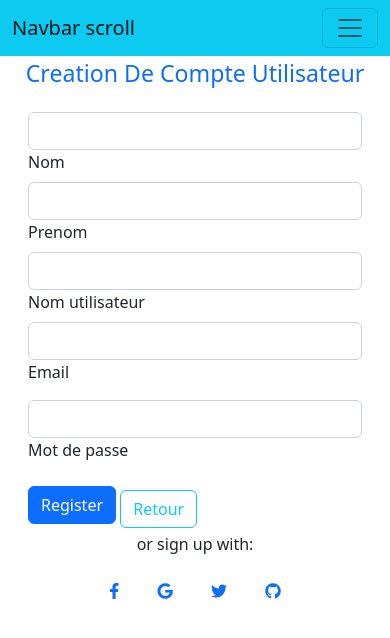
After one commit to Lazare-tech/Projet5_Backend_Authentification_SOME_Lazare, a PHP site: page /register_form.php in a window 390 px wide. The commit adds this page. Shown: the top 638 px of the page. Run offline with PHP 8.4, Linux system fonts and the light colour scheme.

Commit message:
fonctionnalite responsive,authentification,souscription

```diff
--- a/navbar.php
+++ b/navbar.php
@@ -1,11 +1,16 @@
-<nav class="navbar navbar-expand-lg bg-info">
+<?php
+session_start();
+include("config.php");?>
+<nav class="navbar navbar-expand-lg bg-body-tertiary">
   <div class="container-fluid">
-    <a class="navbar-brand" href="#">Navbar</a>
-    <button class="navbar-toggler" type="button" data-bs-toggle="collapse" data-bs-target="#navbarNavDropdown" aria-controls="navbarNavDropdown" aria-expanded="false" aria-label="Toggle navigation">
+    <a class="navbar-brand" href="#">Navbar scroll</a>
+    <button class="navbar-toggler" type="button" data-bs-toggle="collapse" data-bs-target="#navbarScroll"
+      aria-controls="navbarScroll" aria-expanded="false" aria-label="Toggle navigation">
       <span class="navbar-toggler-icon"></span>
     </button>
-    <div class="collapse navbar-collapse" id="navbarNavDropdown">
-      <ul class="navbar-nav">
+    <div class="collapse navbar-collapse" id="navbarScroll">
+      <ul class="navbar-nav me-auto my-2 my-lg-0 navbar-nav-scroll" style="--bs-scroll-height: 100px;">
+
         <li class="nav-item">
           <a class="nav-link active" aria-current="page" href="index.php">Home</a>
         </li>
@@ -20,13 +25,23 @@
           </ul>
         </li>
         <li class="nav-item">
-          <a class="nav-link" href="services.php">Services</a>
-        </li>
-        <li class="nav-item">
           <a class="nav-link" href="contac.php">Contacts</a>
         </li>
+      </ul>
 
-      </ul>
+      <?php if(isset($_SESSION['nom_utilisateur'])){?>
+
+      <?php echo '<a href="#"><button class="btn btn-success">'.''.$_SESSION['nom_utilisateur'].'</button></a>';?>
+
+        <?php echo '<a href="Logout.php"><button class="btn btn-info">Deconnexion</button></a>';?>
+
+      <?php } else { ?>
+
+      <a href="login_form.php"><button class="btn btn-success">Se connecter</button></a>
+      <a href="register_form.php"><button class="btn btn-info">S'inscrire</button></a>
+
+      <?php }?>
+
     </div>
   </div>
 </nav>
--- /dev/null
+++ b/register_form.php
@@ -0,0 +1,124 @@
+<!DOCTYPE html>
+<html lang="en">
+
+<head>
+  <meta charset="UTF-8">
+  <meta name="viewport" content="width=device-width, initial-scale=1.0">
+  <title>Register
+  </title>
+
+
+
+  <script defer src="/script.js"></script>
+  <link href="https://cdn.jsdelivr.net/npm/bootstrap@5.2.3/dist/css/bootstrap.min.css" rel="stylesheet"
+    integrity="sha384-rbsA2VBKQhggwzxH7pPCaAqO46MgnOM80zW1RWuH61DGLwZJEdK2Kadq2F9CUG65" crossorigin="anonymous">
+  <link rel="stylesheet" href="https://cdnjs.cloudflare.com/ajax/libs/font-awesome/5.15.4/css/all.min.css">
+  <script src="https://code.jquery.com/jquery-3.7.0.js"></script>
+  <link rel="stylesheet" href="bootstrap/css/bootstrap.min.css">
+
+
+</head>
+
+<body>
+  <div class="bg-info">
+    <?php include("navbar.php")?>
+  </div>
+  <section class="container">
+
+    <div class="justify-content-center">
+      <div class="row gx-lg-5 align-items-center pt-1">
+        <h3 class="text-center text-primary ">Creation De Compte Utilisateur</h3>
+
+        <div class="col-lg-3"></div>
+        <div class="col-lg-6 ">
+
+          <div class="card bg-glass justify-content-center  border-0 ">
+            <div class="card-body px-md-0  border-0">
+              <form action="register.php" method="post">
+                <!-- 2 column grid layout with text inputs for the first and last names -->
+                <div class="row">
+                  <div class="col-md-12">
+                    <div class="form-outline">
+                      <input type="text" id="form3Example1" class="form-control" name="Nom" />
+                      <label class="form-label" for="form3Example1">Nom</label>
+                    </div>
+                  </div>
+
+                </div>
+                <div class="row">
+                  <div class="col-md-12">
+
+                    <div class="form-outline">
+                      <input type="text" id="form3Example2" class="form-control" name="Prenom" />
+                      <label class="form-label" for="form3Example2">Prenom</label>
+                    </div>
+                  </div>
+                </div>
+                <div class="row">
+                  <div class="col-md-12">
+                    <div class="form-outline">
+                      <input type="text" id="form3Example2" class="form-control" name="nom_utilisateur" />
+                      <label class="form-label" for="form3Example2">Nom utilisateur</label>
+                    </div>
+                  </div>
+
+                </div>
+                <div class="row">
+                  <div class="col-md-12">
+                    <!-- Email input -->
+                    <div class="form-outline mb-2">
+                      <input type="email" id="form3Example3" class="form-control" name="Email" />
+                      <label class="form-label" for="form3Example3">Email</label>
+                    </div>
+                  </div>
+                </div>
+                <div class="row">
+                  <!-- Password input -->
+                  <div class="col-md-12">
+                    <div class="form-outline mb-3">
+                      <input type="password" id="form3Example4" class="form-control" name="Mot_de_passe" />
+                      <label class="form-label" for="form3Example4">Mot de passe</label>
+                    </div>
+                  </div>
+
+                </div>
+                <!-- competence -->
+
+                <!-- Submit button -->
+                <button type="submit" class="btn btn-primary btn-block mb-2" name="submit">
+                  Register
+                </button>
+                <a href="index.php" class="btn btn-outline-info">Retour</a>
+
+
+                <!-- Register buttons -->
+                <div class="text-center mb-1">
+                  <p>or sign up with:</p>
+                  <button type="button" class="btn btn-link btn-floating mx-1">
+                    <i class="fab fa-facebook-f"></i>
+                  </button>
+
+                  <button type="button" class="btn btn-link btn-floating mx-1">
+                    <i class="fab fa-google"></i>
+                  </button>
+
+                  <button type="button" class="btn btn-link btn-floating mx-1">
+                    <i class="fab fa-twitter"></i>
+                  </button>
+
+                  <button type="button" class="btn btn-link btn-floating mx-1">
+                    <i class="fab fa-github"></i>
+                  </button>
+                </div>
+              </form>
+            </div>
+          </div>
+        </div>
+      </div>
+    </div>
+  </section>
+  <script src="bootstrap/js/bootstrap.bundle.min.js"></script>
+
+</body>
+
+</html>
```
Also changed, not shown: Logout.php (added, +7 -0 lines), login.php (added, +42 -0 lines), login_form.php (added, +67 -0 lines), register.php (added, +47 -0 lines), README.md (added).
